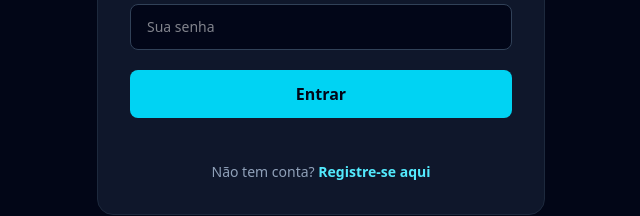
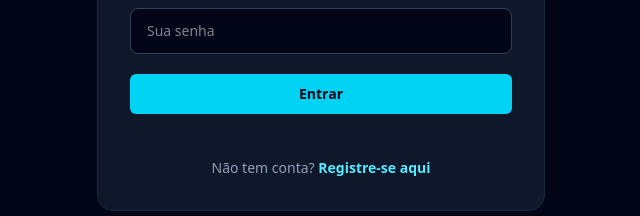
Before and after one commit to Edmon-Nascimento/teladupla, a Next.js app: page /login in a window 1280 px wide. Shown: the part 376-592 px from the top of the page, without its empty margins (319-959 px from the left). Built offline with nearby package versions, Linux system fonts and the light colour scheme; no server answers.

Commit message:
style: standardize button appearance

```diff
--- a/src/app/login/page.tsx
+++ b/src/app/login/page.tsx
@@ -4,6 +4,7 @@ import { FormEvent, useState } from "react";
 import { useRouter } from "next/navigation";
 import Link from "next/link";
 import { useAuth } from "@/contexts/AuthContext";
+import { Button } from "@/components/ui/button";
 
 const API_URL = process.env.NEXT_PUBLIC_API_URL || "http://localhost:3001";
 
@@ -97,13 +98,9 @@ export default function LoginPage() {
             </p>
           )}
 
-          <button
-            type="submit"
-            disabled={loading}
-            className="rounded-lg bg-cyan-400 px-4 py-3 font-semibold text-slate-950 transition hover:bg-cyan-300 disabled:cursor-not-allowed disabled:opacity-50"
-          >
+          <Button type="submit" disabled={loading}>
             {loading ? "Entrando..." : "Entrar"}
-          </button>
+          </Button>
 
           <p className="mt-6 text-center text-sm text-slate-400">
             Não tem conta?{" "}
--- a/src/app/register/page.tsx
+++ b/src/app/register/page.tsx
@@ -3,6 +3,7 @@
 import { FormEvent, useState } from "react";
 import { useRouter } from "next/navigation";
 import Link from "next/link";
+import { Button } from "@/components/ui/button";
 
 const API_URL = process.env.NEXT_PUBLIC_API_URL || "http://localhost:3001";
 
@@ -139,13 +140,9 @@ export default function RegisterPage() {
             </p>
           )}
 
-          <button
-            type="submit"
-            disabled={loading}
-            className="rounded-lg bg-cyan-400 px-4 py-3 font-semibold text-slate-950 transition hover:bg-cyan-300 disabled:cursor-not-allowed disabled:opacity-50"
-          >
+          <Button type="submit" disabled={loading}>
             {loading ? "Criando conta..." : "Criar conta"}
-          </button>
+          </Button>
 
           <p className="mt-6 text-center text-sm text-slate-400">
             Já tem uma conta?{" "}
--- a/src/components/movies/FavoriteButton.tsx
+++ b/src/components/movies/FavoriteButton.tsx
@@ -1,6 +1,7 @@
 "use client";
 
 import { useEffect, useState } from "react";
+import { Button } from "@/components/ui/button";
 
 interface FavoriteButtonProps {
   tmdbId: number;
@@ -10,8 +11,7 @@ export function FavoriteButton({ tmdbId }: FavoriteButtonProps) {
   const [isFavorite, setIsFavorite] = useState(false);
   const [loading, setLoading] = useState(true);
 
-  const apiUrl =
-    process.env.NEXT_PUBLIC_API_URL || "http://localhost:3001";
+  const apiUrl = process.env.NEXT_PUBLIC_API_URL || "http://localhost:3001";
 
   useEffect(() => {
     async function checkFavorite() {
@@ -44,13 +44,10 @@ export function FavoriteButton({ tmdbId }: FavoriteButtonProps) {
 
     try {
       if (isFavorite) {
-        const response = await fetch(
-          `${apiUrl}/api/favorites/${tmdbId}`,
-          {
-            method: "DELETE",
-            credentials: "include",
-          },
-        );
+        const response = await fetch(`${apiUrl}/api/favorites/${tmdbId}`, {
+          method: "DELETE",
+          credentials: "include",
+        });
 
         if (response.ok) {
           setIsFavorite(false);
@@ -83,16 +80,12 @@ export function FavoriteButton({ tmdbId }: FavoriteButtonProps) {
   }
 
   return (
-    <button
-      onClick={handleFavorite}
-      disabled={loading}
-      className="cursor-pointer rounded-lg bg-cyan-600 px-6 py-3 font-semibold transition hover:bg-cyan-700 disabled:cursor-not-allowed disabled:opacity-50"
-    >
+    <Button onClick={handleFavorite} disabled={loading}>
       {loading
         ? "Carregando..."
         : isFavorite
           ? "Remover dos favoritos"
           : "Adicionar aos favoritos"}
-    </button>
+    </Button>
   );
 }
--- a/src/components/movies/ReviewForm.tsx
+++ b/src/components/movies/ReviewForm.tsx
@@ -1,6 +1,7 @@
 "use client";
 
 import { FormEvent, useState } from "react";
+import { Button } from "@/components/ui/button";
 
 interface ReviewFormProps {
   movieId: number;
@@ -24,8 +25,7 @@ export default function ReviewForm({
   const [loading, setLoading] = useState(false);
   const [error, setError] = useState("");
 
-  const apiUrl =
-    process.env.NEXT_PUBLIC_API_URL || "http://localhost:3001";
+  const apiUrl = process.env.NEXT_PUBLIC_API_URL || "http://localhost:3001";
 
   const isEditing = Boolean(reviewId);
 
@@ -130,34 +130,26 @@ export default function ReviewForm({
         />
       </div>
 
-      {error && (
-        <p className="mb-4 text-sm text-red-400">
-          {error}
-        </p>
-      )}
+      {error && <p className="mb-4 text-sm text-red-400">{error}</p>}
 
       <div className="flex flex-wrap gap-3">
-        <button
-          type="submit"
-          disabled={loading}
-          className="cursor-pointer rounded-lg bg-cyan-400 px-5 py-2.5 font-semibold text-slate-950 transition hover:bg-cyan-300 disabled:cursor-not-allowed disabled:opacity-50"
-        >
+        <Button type="submit" disabled={loading}>
           {loading
             ? "Salvando..."
             : isEditing
               ? "Salvar alterações"
               : "Publicar review"}
-        </button>
+        </Button>
 
         {onCancel && (
-          <button
+          <Button
             type="button"
             onClick={onCancel}
             disabled={loading}
-            className="cursor-pointer rounded-lg bg-white/10 px-5 py-2.5 font-semibold text-white transition hover:bg-white/20 disabled:cursor-not-allowed disabled:opacity-50"
+            variant="outline"
           >
             Cancelar
-          </button>
+          </Button>
         )}
       </div>
     </form>
--- a/src/components/movies/ReviewsSection.tsx
+++ b/src/components/movies/ReviewsSection.tsx
@@ -3,6 +3,7 @@
 import { useState } from "react";
 
 import { useAuth } from "@/contexts/AuthContext";
+import { Button } from "@/components/ui/button";
 
 import ReviewForm from "./ReviewForm";
 import ReviewList from "./ReviewList";
@@ -25,14 +26,11 @@ interface ReviewsSectionProps {
   movieId: number;
 }
 
-export default function ReviewsSection({
-  movieId,
-}: ReviewsSectionProps) {
+export default function ReviewsSection({ movieId }: ReviewsSectionProps) {
   const { user } = useAuth();
 
   const [showForm, setShowForm] = useState(false);
-  const [editingReview, setEditingReview] =
-    useState<Review | null>(null);
+  const [editingReview, setEditingReview] = useState<Review | null>(null);
   const [refreshKey, setRefreshKey] = useState(0);
 
   function handleSuccess() {
@@ -54,18 +52,12 @@ export default function ReviewsSection({
   return (
     <section className="mx-auto max-w-7xl px-6 py-14 lg:px-8">
       <div className="mb-6 flex flex-wrap items-center justify-between gap-4">
-        <h2 className="text-3xl font-bold">
-          Reviews
-        </h2>
+        <h2 className="text-3xl font-bold">Reviews</h2>
 
         {user && !showForm && (
-          <button
-            type="button"
-            onClick={() => setShowForm(true)}
-            className="cursor-pointer rounded-lg bg-cyan-400 px-5 py-2.5 font-semibold text-slate-950 transition hover:bg-cyan-300"
-          >
+          <Button type="button" onClick={() => setShowForm(true)}>
             Adicionar Review
-          </button>
+          </Button>
         )}
       </div>
 
--- a/src/components/ui/button.tsx
+++ b/src/components/ui/button.tsx
@@ -4,18 +4,21 @@ import { Slot } from "@radix-ui/react-slot";
 import { cn } from "@/lib/utils";
 
 const buttonVariants = cva(
-  "inline-flex items-center justify-center gap-2 whitespace-nowrap rounded-md text-sm font-semibold transition-colors focus-visible:outline-none focus-visible:ring-2 focus-visible:ring-cyan-300 disabled:pointer-events-none disabled:opacity-50",
+  "inline-flex cursor-pointer items-center justify-center gap-2 whitespace-nowrap rounded-md border border-transparent px-4 py-2 text-sm font-semibold transition-colors duration-200 focus-visible:outline-none focus-visible:ring-2 focus-visible:ring-cyan-300 focus-visible:ring-offset-2 focus-visible:ring-offset-slate-950 disabled:pointer-events-none disabled:cursor-not-allowed disabled:opacity-50",
   {
     variants: {
       variant: {
-        default: "bg-cyan-400 text-slate-950 hover:bg-cyan-300",
-        outline: "border border-white/15 bg-white/[0.04] text-white hover:bg-white/[0.1]",
-        ghost: "text-slate-300 hover:bg-white/[0.08] hover:text-white",
+        default:
+          "bg-cyan-400 text-slate-950 hover:bg-cyan-300 active:bg-cyan-500",
+        outline:
+          "border-white/15 bg-white/[0.04] text-white hover:bg-white/[0.1] active:bg-white/[0.15]",
+        ghost:
+          "border-transparent text-slate-300 hover:bg-white/[0.08] hover:text-white active:bg-white/[0.12]",
       },
       size: {
-        default: "h-10 px-4 py-2",
+        default: "h-10",
         sm: "h-9 rounded-md px-3",
-        icon: "h-10 w-10",
+        icon: "h-10 w-10 p-0",
       },
     },
     defaultVariants: {
@@ -26,7 +29,8 @@ const buttonVariants = cva(
 );
 
 export interface ButtonProps
-  extends React.ButtonHTMLAttributes<HTMLButtonElement>,
+  extends
+    React.ButtonHTMLAttributes<HTMLButtonElement>,
     VariantProps<typeof buttonVariants> {
   asChild?: boolean;
 }
@@ -37,10 +41,10 @@ const Button = React.forwardRef<HTMLButtonElement, ButtonProps>(
 
     return (
       <Comp
-      className={cn(buttonVariants({ variant, size, className }))}
-      ref={ref}
-      {...props}
-    />
+        className={cn(buttonVariants({ variant, size, className }))}
+        ref={ref}
+        {...props}
+      />
     );
   },
 );
```
Also changed, not shown: src/components/common/Header.tsx (+15 -33 lines), src/components/movies/ReviewList.tsx (+18 -33 lines).
